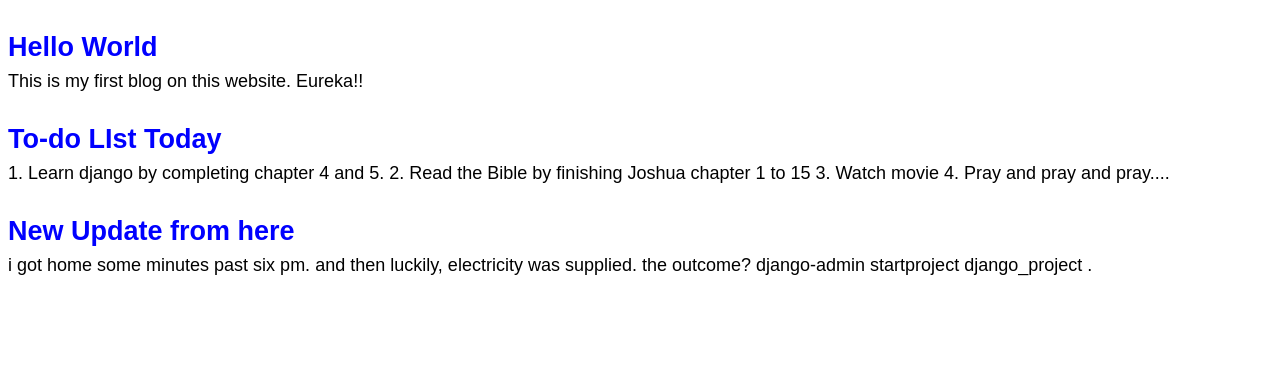
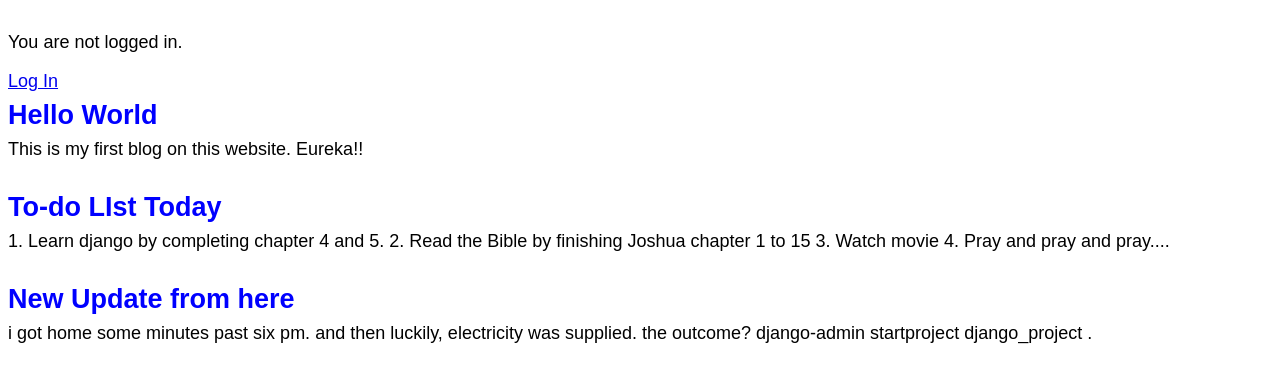
Before and after one commit to Yeshua235/django-blog-app, a Django app: page / in a window 1280 px wide. Shown: the part 99-482 px from the top of the page. Run offline with Django 5.2, Linux system fonts and the light colour scheme; data comes from the database, SQL or seed files in the repository.

Commit message:
dealing with error

```diff
--- a/django_project/settings.py
+++ b/django_project/settings.py
@@ -126,3 +126,4 @@ STATICFILES_DIRS = [os.path.join(BASE_DIR, 'static')]
 DEFAULT_AUTO_FIELD = 'django.db.models.BigAutoField'
 
 LOGIN_REDIRECT_URL = 'home'
+LOGOUT_REDIRECT_URL = 'home'
--- a/templates/base.html
+++ b/templates/base.html
@@ -22,6 +22,17 @@
 
         </header>
 
+        {% if user.is_authenticated %}
+
+        <p>Hi {{ user.username }}!</p>
+        <p><a href="{% url 'logout' %}">Log out</a></p>
+
+        {% else %}
+
+        <p>You are not logged in.</p>
+        <a href="{% url 'login' %}">Log In</a>
+        {% endif %}
+
         {% block content %}
         {% endblock content %}
 
```
